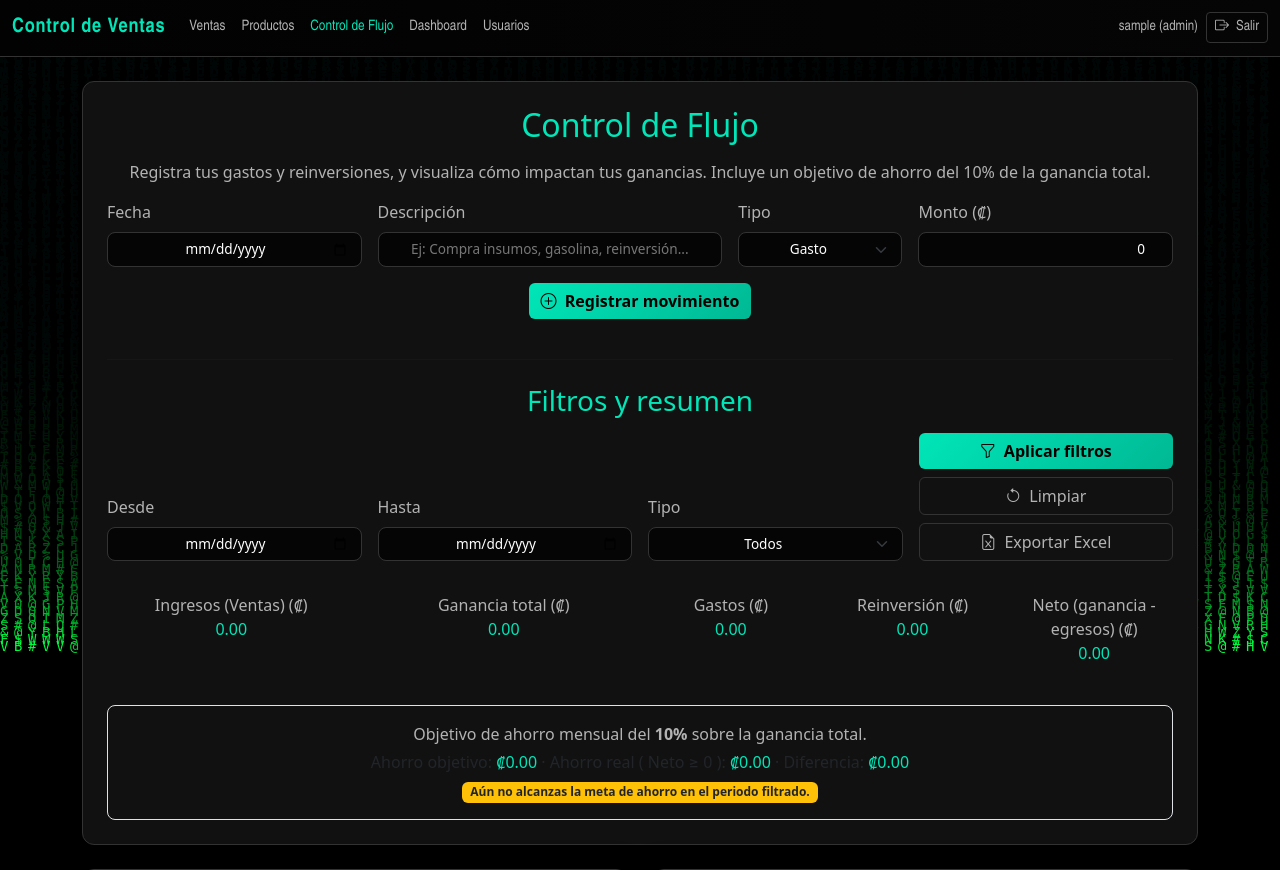
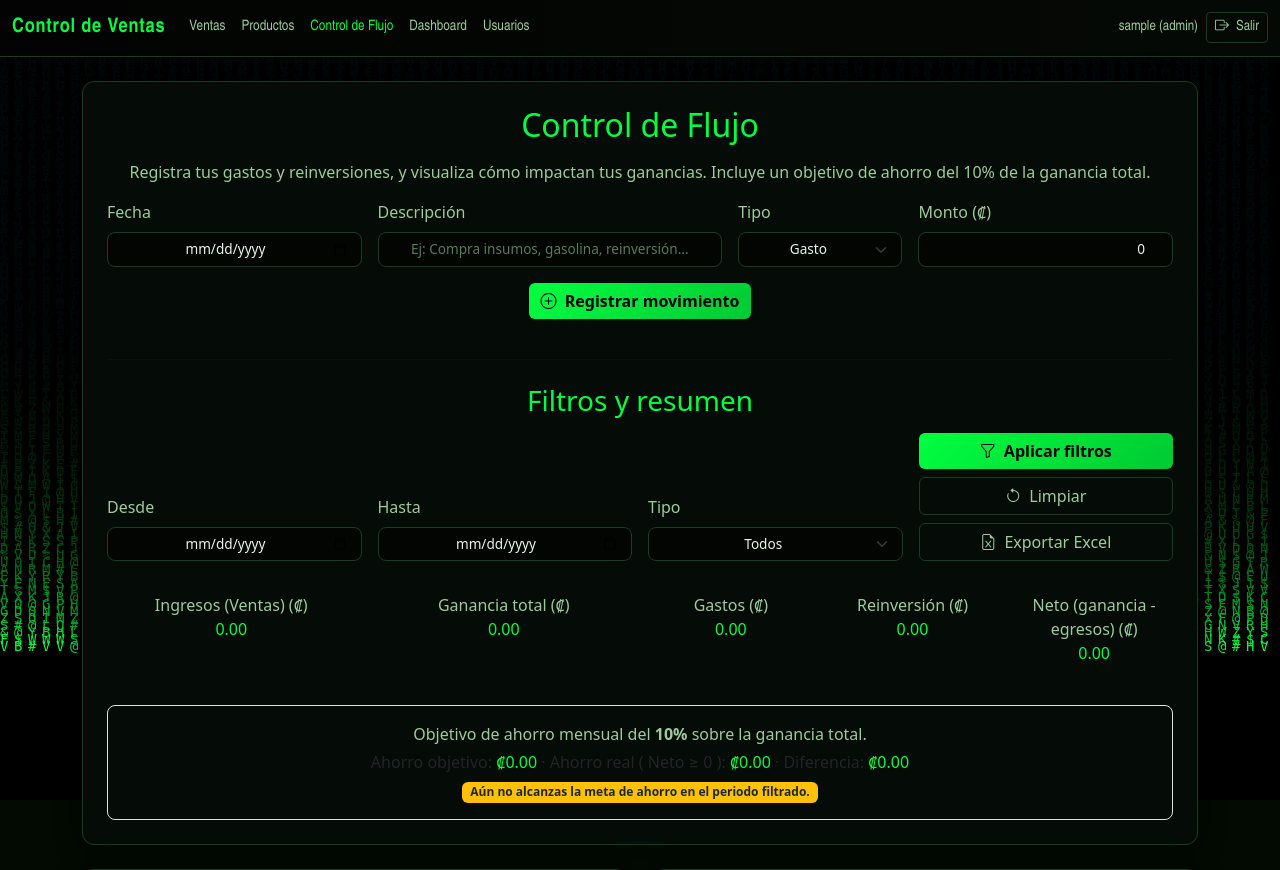
Before and after one commit to cristophercr07-hub/control-ventras-web, a Flask app: page /flujo in a window 1280 px wide. Shown: the top 870 px of the page. Run offline with Flask 3, Linux system fonts and the light colour scheme; the visitor is signed in with stand-in values (Sample User, id 1); data that the repository does not hold is empty.

Commit message:
Update base.html

```diff
--- a/templates/base.html
+++ b/templates/base.html
@@ -20,14 +20,15 @@
 
     <style>
         :root {
-            --bg-main: #000000;
-            --bg-card: #111111;
-            --bg-card-soft: #151515;
-            --border-soft: #333333;
-            --text-main: #ffffff;
-            --text-secondary: #b3b3b3;
-            --accent: #00e6b8;
-            --accent-soft: rgba(0, 230, 184, 0.2);
+            /* Paleta Matrix oscura */
+            --bg-main: #020a02;
+            --bg-card: #050b06;
+            --bg-card-soft: #07100a;
+            --border-soft: #1b3b24;
+            --text-main: #e8f5e9;
+            --text-secondary: #9ccc9c;
+            --accent: #00ff41;
+            --accent-soft: rgba(0, 255, 65, 0.20);
         }
 
         html, body {
@@ -51,7 +52,6 @@
             background-color: #000000;
         }
 
-        /* Capa de contenido por encima del fondo */
         .app-shell {
             position: relative;
             z-index: 2;
@@ -60,7 +60,7 @@
 
         /* NAVBAR */
         .navbar-dark {
-            background: linear-gradient(to right, #020202, #050505);
+            background: linear-gradient(to right, #020302, #050905);
             border-bottom: 1px solid var(--border-soft);
         }
 
@@ -93,7 +93,6 @@
             background-color: var(--bg-card-soft);
         }
 
-        /* TIPOGRAFÍA Y COLORES */
         .text-accent {
             color: var(--accent) !important;
         }
@@ -106,10 +105,9 @@
             font-family: "Arial Narrow", Arial, sans-serif;
         }
 
-        /* FORMULARIOS */
         .form-control,
         .form-select {
-            background-color: #050505;
+            background-color: #020502;
             border: 1px solid var(--border-soft);
             color: var(--text-main);
             border-radius: 0.5rem;
@@ -120,24 +118,23 @@
         .form-select:focus {
             border-color: var(--accent);
             box-shadow: 0 0 0 0.15rem var(--accent-soft);
-            background-color: #050505;
+            background-color: #020502;
             color: var(--text-main);
         }
 
         .form-control::placeholder {
-            color: #777777;
+            color: #5a7a5a;
         }
 
-        /* BOTONES */
         .btn-primary {
-            background: linear-gradient(135deg, #00e6b8, #00b894);
+            background: linear-gradient(135deg, #00ff41, #00c932);
             border: none;
             color: #000000;
             font-weight: 600;
         }
 
         .btn-primary:hover {
-            background: linear-gradient(135deg, #00ffc7, #00cfa1);
+            background: linear-gradient(135deg, #66ff88, #00e648);
             color: #000000;
         }
 
@@ -152,10 +149,9 @@
             color: var(--accent);
         }
 
-        /* TABLAS */
         .table-dark-custom {
             color: var(--text-main);
-            background-color: #050505;
+            background-color: #020502;
             border-color: var(--border-soft);
         }
 
@@ -172,19 +168,18 @@
         }
 
         .table-dark-custom tbody tr:nth-child(even) {
-            background-color: #0a0a0a;
+            background-color: #040804;
         }
 
         .table-dark-custom tbody tr:hover {
-            background-color: #111111;
+            background-color: #07100a;
         }
 
-        /* CUADROS / MARCOS PARA CAMPOS */
         .field-box {
             border: 1px solid var(--border-soft);
             border-radius: 0.75rem;
             padding: 0.75rem;
-            background-color: #050505;
+            background-color: #020502;
         }
 
         .field-box-title {
@@ -195,18 +190,16 @@
             margin-bottom: 0.35rem;
         }
 
-        /* UTILIDADES */
         .small-label {
             font-size: 0.75rem;
             color: var(--text-secondary);
         }
 
         .matrix-border {
-            border: 1px solid rgba(0, 230, 184, 0.35);
-            box-shadow: 0 0 10px rgba(0, 230, 184, 0.3);
+            border: 1px solid rgba(0, 255, 65, 0.35);
+            box-shadow: 0 0 10px rgba(0, 255, 65, 0.25);
         }
 
-        /* RESPONSIVE */
         @media (max-width: 576px) {
             .navbar-brand {
                 font-size: 1rem;
@@ -217,14 +210,11 @@
     {% block head %}{% endblock %}
 </head>
 <body>
-    <!-- Canvas de fondo tipo Matrix -->
     <canvas id="matrixCanvas"></canvas>
 
     <div class="app-shell d-flex flex-column">
-        <!-- NAVBAR SUPERIOR -->
         <nav class="navbar navbar-expand-lg navbar-dark">
             <div class="container-fluid">
-                <!-- Al hacer clic aquí te lleva al Dashboard -->
                 <a class="navbar-brand fw-bold fw-narrow spa-link" href="{{ url_for('dashboard') }}">
                     Control de Ventas
                 </a>
@@ -277,7 +267,6 @@
                                 {{ session.get('user') }}
                                 {% if session.get('is_admin') %}(admin){% endif %}
                             </span>
-                            <!-- Logout normal (no SPA) -->
                             <a href="{{ url_for('logout') }}" class="btn btn-outline-light btn-sm fw-narrow">
                                 <i class="bi bi-box-arrow-right me-1"></i> Salir
                             </a>
@@ -287,27 +276,23 @@
             </div>
         </nav>
 
-        <!-- CONTENIDO PRINCIPAL -->
         <main class="flex-grow-1">
             <div class="container py-4" id="app-content">
-                {% block content %}
-                {% endblock %}
+                {% block content %}{% endblock %}
             </div>
         </main>
     </div>
 
     {% block extra_scripts %}
-    <!-- Bootstrap JS -->
     <script
         src="https://cdn.jsdelivr.net/npm/bootstrap@5.3.3/dist/js/bootstrap.bundle.min.js"
         integrity="sha384-YvpcrYf0tY3lHB60NNkmXc5s9fDVZLESaAA55NDzOxhy9GkcIdslK1eN7N6jIeHz"
         crossorigin="anonymous"
     ></script>
 
-    <!-- Chart.js (para dashboard y gráficos) -->
     <script src="https://cdn.jsdelivr.net/npm/chart.js"></script>
 
-    <!-- Script Matrix (códigos cayendo lento) -->
+    <!-- Fondo Matrix -->
     <script>
         (function() {
             const canvas = document.getElementById('matrixCanvas');
@@ -323,12 +308,11 @@
             window.addEventListener('resize', resizeCanvas);
 
             const letters = '01ABCDEFGHIJKLMNOPQRSTUVWXYZ@#$%&';
-            const fontSize = 14;             // tamaño de letra
+            const fontSize = 14;
             let columns = Math.floor(canvas.width / fontSize);
             let drops = new Array(columns).fill(0);
 
             function draw() {
-                // Fondo semi-transparente para crear el efecto de rastro
                 ctx.fillStyle = 'rgba(0, 0, 0, 0.08)';
                 ctx.fillRect(0, 0, canvas.width, canvas.height);
 
@@ -342,21 +326,19 @@
 
                     ctx.fillText(text, x, y);
 
-                    // Reinicio de la columna con probabilidad baja (caída lenta)
                     if (y > canvas.height && Math.random() > 0.985) {
                         drops[i] = 0;
                     } else {
-                        drops[i] += 0.5; // velocidad más lenta
+                        drops[i] += 0.5;
                     }
                 }
             }
 
-            // Intervalo más grande => animación más lenta
             setInterval(draw, 70);
         })();
     </script>
 
-    <!-- Navegación tipo SPA para mantener Matrix continuo -->
+    <!-- Navegación tipo SPA -->
     <script>
         (function() {
             const content = document.getElementById('app-content');
@@ -367,9 +349,7 @@
                     return;
                 }
                 fetch(url, {
-                    headers: {
-                        'X-Requested-With': 'XMLHttpRequest'
-                    }
+                    headers: { 'X-Requested-With': 'XMLHttpRequest' }
                 })
                 .then(response => response.text())
                 .then(html => {
@@ -380,15 +360,9 @@
 
                     if (newContent) {
                         content.innerHTML = newContent.innerHTML;
-                        if (newTitle) {
-                            document.title = newTitle.textContent;
-                        }
-                        if (pushState) {
-                            history.pushState({ url: url }, '', url);
-                        }
-                        // No tocamos el canvas, así Matrix sigue corriendo
+                        if (newTitle) document.title = newTitle.textContent;
+                        if (pushState) history.pushState({ url: url }, '', url);
                     } else {
-                        // Si no encontramos el contenedor, hacemos fallback a navegación normal
                         window.location.href = url;
                     }
                 })
@@ -397,7 +371,6 @@
                 });
             }
 
-            // Delegado para links con clase .spa-link
             document.addEventListener('click', function(e) {
                 const link = e.target.closest('a.spa-link');
                 if (!link) return;
@@ -409,7 +382,6 @@
                 loadPage(href, true);
             });
 
-            // Soporte para botón atrás/adelante del navegador
             window.addEventListener('popstate', function(e) {
                 const url = (e.state && e.state.url) ? e.state.url : window.location.pathname;
                 loadPage(url, false);
```
